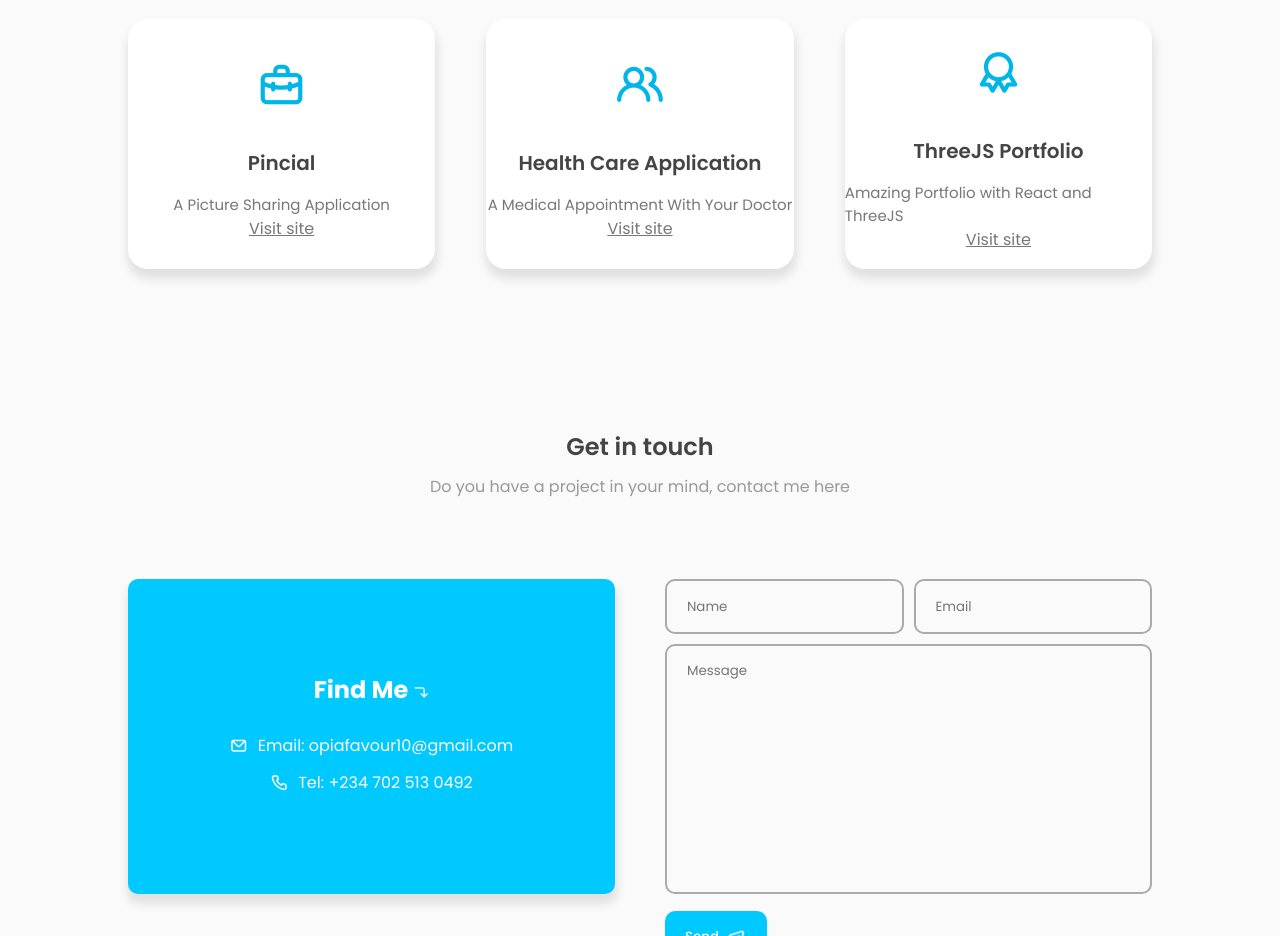
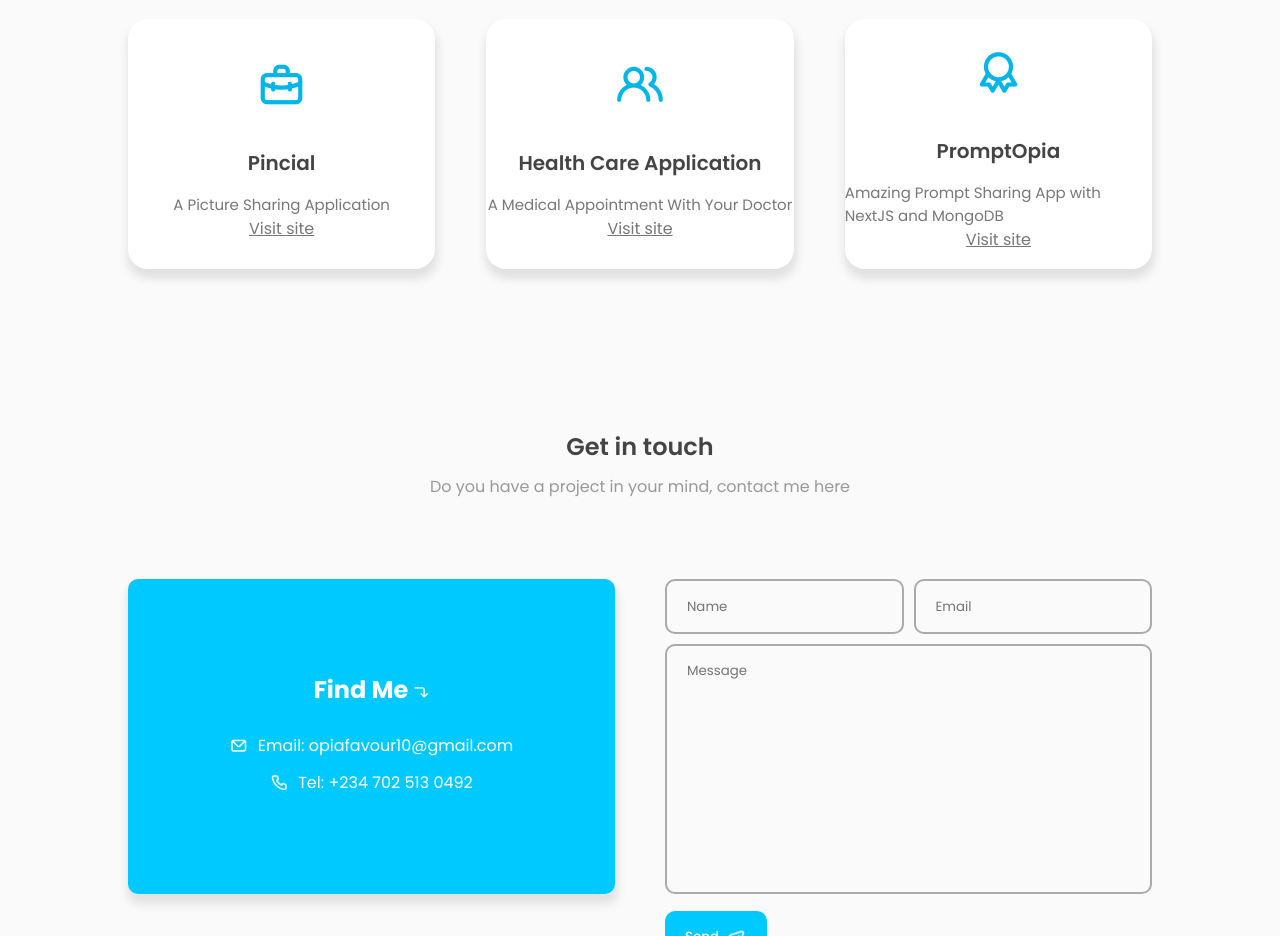
Before and after one commit to develoFavour/portfolio, a plain HTML site: page index.html in a window 1280 px wide. Shown: the part 1660-2596 px from the top of the page. Drawn offline with nearby package versions, Linux system fonts and the light colour scheme.

Commit message:
Update index.html
Update index.html

```diff
--- a/index.html
+++ b/index.html
@@ -213,9 +213,9 @@
 						</div>
 						<div class="project-box">
 							<i class="uil uil-award"></i>
-							<h3>ThreeJS Portfolio</h3>
-							<label>Amazing Portfolio with React and ThreeJS</label>
-							<a href="#">Visit site</a>
+							<h3>PromptOpia</h3>
+							<label>Amazing Prompt Sharing App with NextJS and MongoDB</label>
+							<a href="https://prompt-sharing-app-six.vercel.app/">Visit site</a>
 						</div>
 					</div>
 				</section>
```
